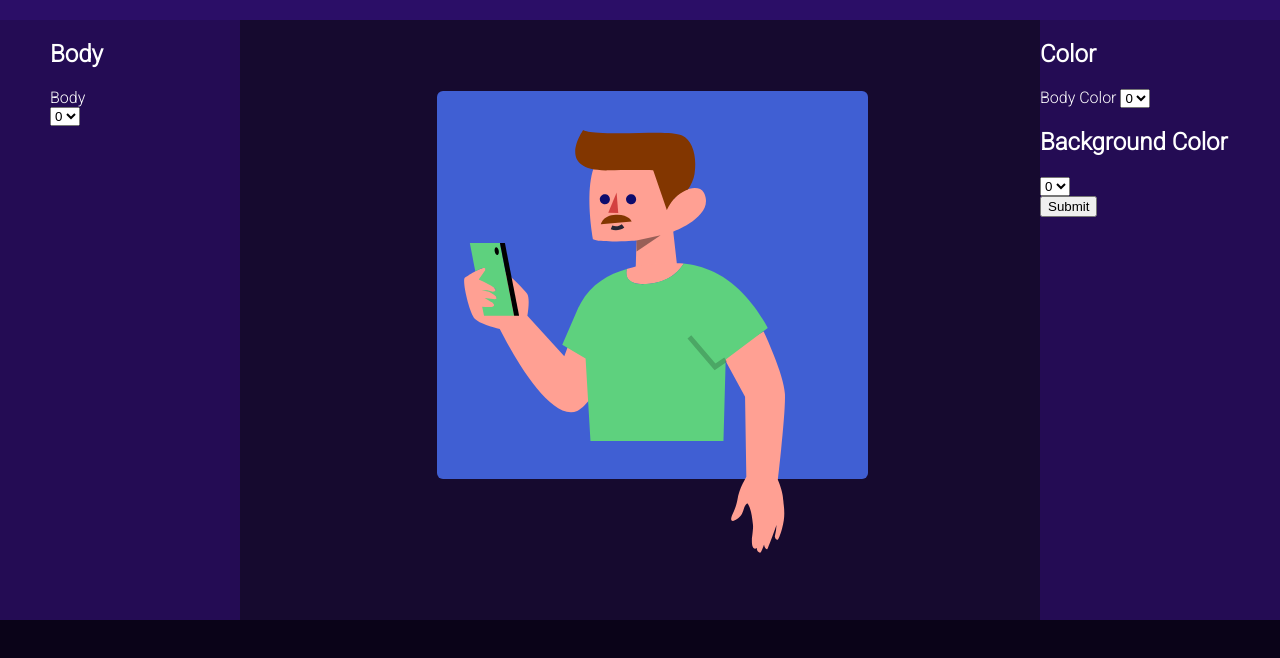
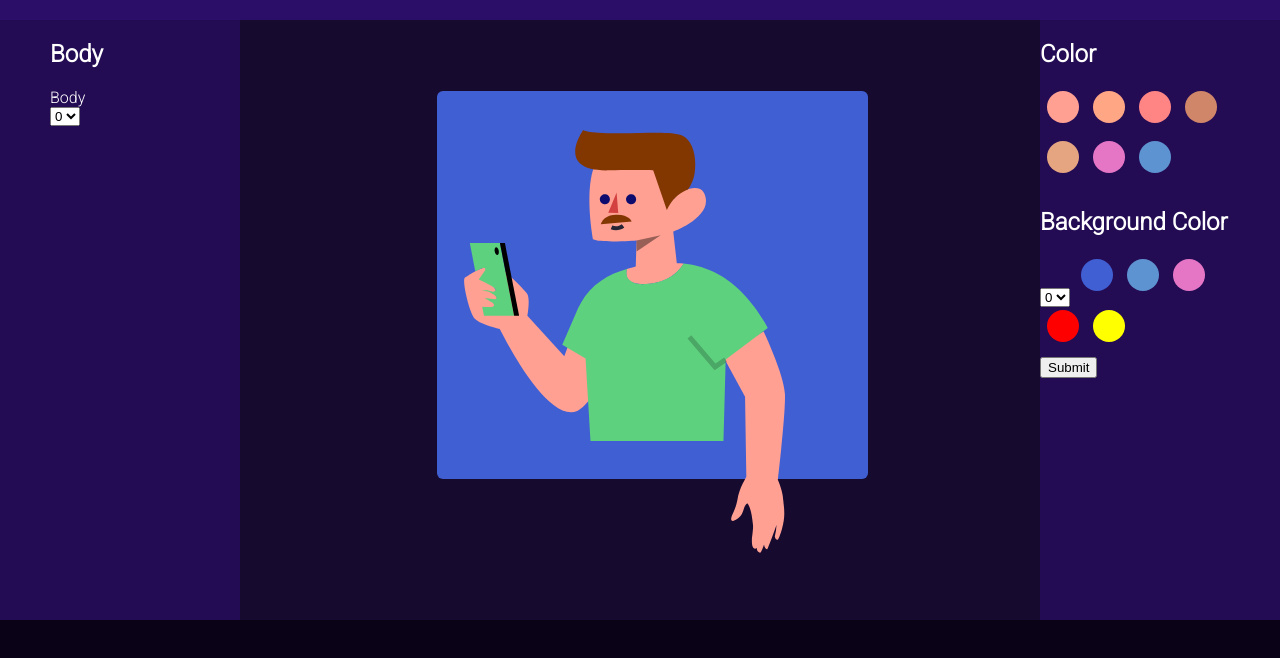
Before and after one commit to Guilhermecheng/coloredBiteCreatePersona3, a plain HTML site: page index.html in a window 1280 px wide. Shown: the part 60-718 px from the top of the page. Drawn offline with Linux system fonts and the light colour scheme.

Commit message:
color selector's 1st edit

```diff
--- a/hairs.js
+++ b/hairs.js
@@ -5,26 +5,58 @@
 //     `<path d="M278.633 76.3881L290 64.544L283.793 58.3478L273.412 69.164L272.401 68.6693L275.079 53.4304L266.53 51.8677L264.384 64.0798C243.679 51.1535 227.327 61.2296 227.327 61.2296C227.327 61.2296 220.728 32.9187 202.461 33.0002C176.437 33.1149 172.42 74.2404 172.42 74.2404C172.42 74.2404 159.304 51.8747 151.846 55.0715C144.388 58.2693 144.182 132.555 247.726 96.3529C247.726 96.3529 238.823 116.839 262.546 121C262.546 121 269.479 110.494 283.5 110C283.5 110 302.269 102.788 278.633 76.3881Z" fill="#19141E"/>`
 // ];
 
+// body color options
 var bodyColor = [
-    '#FFA093',
-    '#FFA784',
-    '#FF8585',
-    '#D08668',
-    '#E6A581',
-    '#E576C6',
-    '#5E93D1'
+    {
+        id:"bodycolor000",
+        color:'#FFA093'},
+    {
+        id:"bodycolor001",
+        color:'#FFA784'},
+    {
+        id:"bodycolor002",
+        color:'#FF8585'},
+    {
+        id:"bodycolor003",
+        color:'#D08668'},
+    {
+        id:"bodycolor004",
+        color:'#E6A581'},
+    {
+        id:"bodycolor005",
+        color:'#E576C6'},
+    {
+        id:"bodycolor006",
+        color:'#5E93D1'
+    }
 ]
 
+// background color options
 var backgroundColors = [
-    '#405FD3',
-    '#5E93D1',
-    '#E576C6',
-    '',
-    '',
+    {
+        id:'',
+        color:'#405FD3'
+    },
+    {
+        id:'',
+        color:'#5E93D1'
+    },
+    {
+        id:'',
+        color:'#E576C6'
+    },
+    {
+        id:'',
+        color:'red'
+    },
+    {
+        id:'',
+       color:'yellow'
+    }
 ]
 
 
-
+// glasses options
 var glasses = [
     "",
     [
@@ -39,14 +71,27 @@ var glasses = [
     ]
 ]
 
+// glasses color options
 var glassesColors = [
-    '#000',
-    '#405FD3',
-    'red',
-    '#787878',
+    {
+        id:'glassesColor001',
+        color:'#000'
+    },
+    {
+        id:'glassesColor002',
+        color:'#405FD3'
+    },
+    {
+        id:'glassesColor003',
+        color:'red'
+    },
+    {
+        id:'glassesColor004',
+        color:'#787878'
+    }
 ]
 
-
+// default character
 var personaObj = {
     background:`<rect id="background" x="25" y="13" width="431" height="388" rx="6" fill="#405FD3"/>`,
     faceBackground:`<path id="faceFund" d="M223.66 191.758L224.513 162.456C224.513 162.456 188.715 165.291 181.058 161.334C181.058 161.334 171.699 113.37 182.861 86.8086L183.088 85.7743L258.63 76.9841L262.061 121.23C264.606 113.765 286.411 104.171 291.9 114.862C303.797 138.028 261.26 153.627 261.26 153.627L265.579 192.111" fill="#FFA093"/>`,
@@ -67,6 +112,7 @@ var personaObj = {
     cellphoneCamera:`<path fill-rule="evenodd" clip-rule="evenodd" d="M82.7426 173.451C83.1586 175.577 84.3916 177.126 85.4966 176.909C86.6006 176.693 87.1596 174.794 86.7436 172.668C86.3276 170.541 85.0946 168.993 83.9896 169.209C82.8846 169.426 82.3266 171.325 82.7426 173.451Z" fill="#020101"/>`
 }
 
+// hair type options
 var hairs2 = [
     {
         hairId:"hair000",
--- a/index.html
+++ b/index.html
@@ -69,8 +69,6 @@
             </div>
 
             <div class="creating" id="creatingMain">
-                <!-- <svg class="imageSvG" id="svgImgInst"><use id="svgImgInsert" href="#"></use></svg> -->
-
                 <svg id="testeSVG" width="456" height="484" viewBox="0 0 456 484" fill="none" xmlns="http://www.w3.org/2000/svg">
                     <!-- here enters SVG parts -->
                 </svg>
@@ -81,12 +79,7 @@
 
                 <div class="tabcontent bodyColorSelect" id="bodySelectColor">
                     <h2>Color</h2>
-                    <label for="bodyColor">Body Color</label>
-                    <select name="" id="colorChangeSelect" onchange="changeBodyColor(this.value)">
-                        <option value="0" selected>0</option>
-                        <option value="1">1</option>
-                        <option value="2">2</option>
-                    </select>
+                    <!-- color options goes here -->
                 </div>
 
                 <div class="tabcontent hairsColorSelect" id="hairsSelectColor">
@@ -100,14 +93,14 @@
                 </div>
 
                 <div class="tabcontent glassesColorSelect" id="glassesSelectColor">
-                    <h2>Color</h2>
-                    <label for="bodyColor">Glasses Color</label>
+                    <h2>Glasses Color</h2>
+                    <!-- <label for="bodyColor">Glasses Color</label>
                     <select name="" id="glassColorChangeSelect" onchange="changeGlassesColor(this.value)">
                         <option value="0" selected>0</option>
                         <option value="1">1</option>
                         <option value="2">2</option>
                         <option value="3">3</option>
-                    </select>
+                    </select> -->
                 </div>
 
                 <div class="backgroundColorSelect" id="backgroundColorSelect">
--- a/script.js
+++ b/script.js
@@ -1,10 +1,23 @@
+// main image goes here
 var main = document.getElementById("creatingMain");
+// hair options goes here
 var menuList = document.getElementById("hairList");
+// hair options goes rendered here (inside menuList)
 var headsPlace = document.getElementById("headsOptions");
-
+// body color options goes here
+var bodyColorSelectionLocation = document.getElementById("bodySelectColor");
+// glasses color options goes here
+var glassesColorSelectionLocation = document.getElementById("glassesSelectColor");
+// background color options goes here
+var backgroundColorSelectionLocation = document.getElementById("backgroundColorSelect");
+// svg from main image
 var svgPersonInPage = document.getElementById("testeSVG");
 
 var pageTabs = false;
+
+
+// saving important data in these variables
+var bodyColorrr, glasses_color_id, background_color;
 
 
 // render person image in page
@@ -27,36 +40,50 @@ function submitPersona() {
     // localStorage.setItem('myBlob', blob);
 };
 
+
 // background color select function
 function changeBackgroundColor(option) {
     var background = document.getElementById("background");
-    background.style.fill = backgroundColors[option];
+    background.style.fill = backgroundColors[option].color;
 };
+
 
 // Body color change function
 function changeBodyColor(number) {
+    var color_id = number;
+    var color_index = bodyColor.findIndex( x => x.id === color_id);
     var faceFund = document.getElementById('faceFund');
     var armsAndNeck = document.getElementById('armNeck');
-    faceFund.style.fill = bodyColor[number];
-    armsAndNeck.style.fill = bodyColor[number];
+    var colorTmp = bodyColor[color_index].color
+    console.log(colorTmp)
+    faceFund.style.fill = colorTmp;
+    armsAndNeck.style.fill = colorTmp;
+    bodyColorrr = colorTmp;
 };
 
 // change glasses color
 function changeGlassesColor(option) {
+    var colorId = glasses_color_id = option;
+    var color_index = glassesColors.findIndex( x => x.id === colorId);
     var glassesPaths = document.getElementsByClassName("charGlasses");
     for(var i = 0; i < glassesPaths.length; i++) {
-        glassesPaths[i].style.stroke = glassesColors[option];
+        glassesPaths[i].style.stroke = glassesColors[color_index].color;
     };
 };
 
-// maintaining previous changes
+// maintaining previous color changes
 function colorFromItems() {
-    var body_color = document.getElementById("colorChangeSelect").value;
-    changeBodyColor(body_color);
+    // body color
+    var body = document.getElementById('armNeck');
+    var face = document.getElementById('faceFund');
+    body.style.fill = bodyColorrr;
+    face.style.fill = bodyColorrr;
+    // glasses color
+    changeGlassesColor(glasses_color_id);
+
     var backColor = document.getElementById("backgroundColorChangeSelect").value;
     changeBackgroundColor(backColor);
-    var glassesColor = document.getElementById("glassColorChangeSelect").value;
-    changeGlassesColor(glassesColor);
+
 };
 
 
@@ -107,8 +134,8 @@ if(!pageTabs) {
     tabDefault.className += " active";
 };
 
-
 // rendering hair options
+function getHairsToPage() {
     hairs2.forEach((hair) => {
         var svgElem = document.createElementNS("http://www.w3.org/2000/svg", "svg");
         svgElem.setAttribute("class", "hairImgFromMenu");
@@ -119,3 +146,40 @@ hairs2.forEach((hair) => {
         svgElem.innerHTML = hair.menuImg;
         headsPlace.appendChild(svgElem);
     })
+}
+getHairsToPage();
+
+// body color elements
+function getBodyColorOptionsToPage() {
+    bodyColor.forEach((color) => {
+        var svgElem = document.createElementNS("http://www.w3.org/2000/svg", "svg");
+        svgElem.setAttribute("width", "46")
+        svgElem.setAttribute("height", "46")
+        svgElem.setAttribute("viewBox", "0 0 46 46")
+        svgElem.innerHTML = `<circle xmlns="http://www.w3.org/2000/svg" id="${color.id}" onclick="changeBodyColor(this.id)" cx="23" cy="19" r="16" fill="${color.color}"/>`;
+        bodyColorSelectionLocation.appendChild(svgElem);
+    })
+};
+getBodyColorOptionsToPage();
+
+// glasses color elements
+function getGlassesColorOptionsToPage() {
+    glassesColors.forEach((glasses_color) => {
+        var svgElem = document.createElementNS("http://www.w3.org/2000/svg", "svg");
+        svgElem.setAttribute("width", "46")
+        svgElem.setAttribute("height", "46")
+        svgElem.setAttribute("viewBox", "0 0 46 46")
+        svgElem.innerHTML = `<circle xmlns="http://www.w3.org/2000/svg" id="${glasses_color.id}" onclick="changeGlassesColor(this.id)" cx="23" cy="19" r="16" fill="${glasses_color.color}"/>`;
+        glassesColorSelectionLocation.appendChild(svgElem);
+    })
+};
+getGlassesColorOptionsToPage();
+
+backgroundColors.forEach((background_color) => {
+    var svgElem = document.createElementNS("http://www.w3.org/2000/svg", "svg");
+    svgElem.setAttribute("width", "46")
+    svgElem.setAttribute("height", "46")
+    svgElem.setAttribute("viewBox", "0 0 46 46")
+    svgElem.innerHTML = `<circle xmlns="http://www.w3.org/2000/svg" id="${background_color.id}" onclick="" cx="23" cy="19" r="16" fill="${background_color.color}"/>`;
+    backgroundColorSelectionLocation.appendChild(svgElem);
+})
```
Lines whose indentation alone changed are shown as unchanged.
